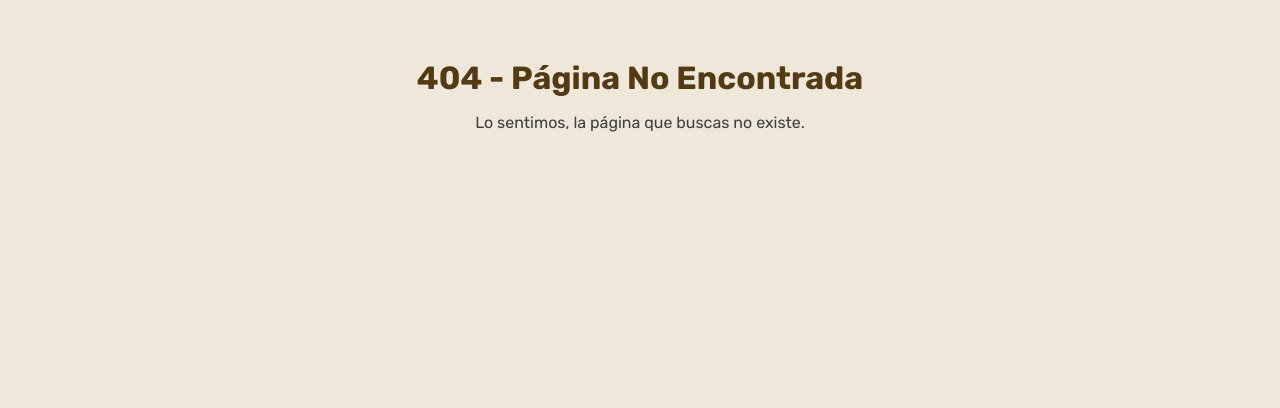
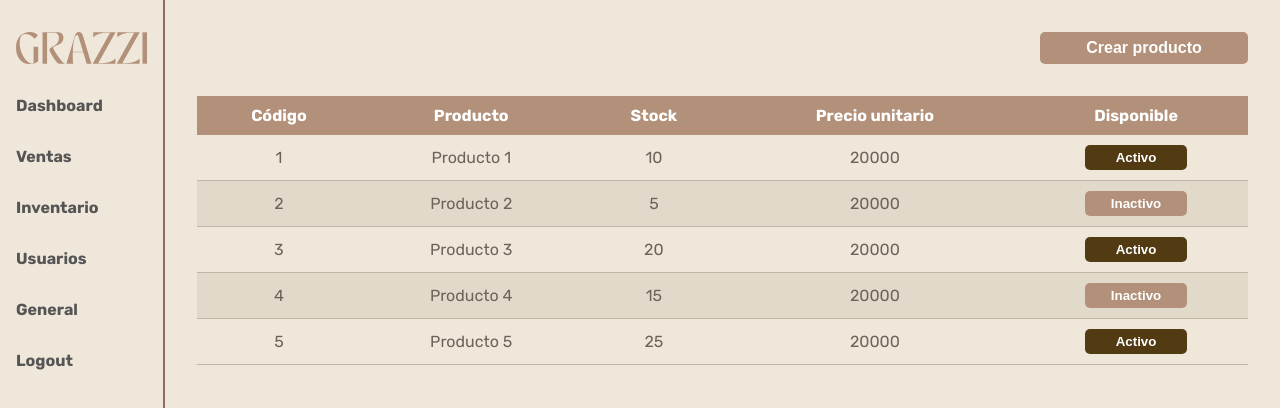
Before and after one commit to grazzi-byg/grazzi-admin, a React (Vite) app: page /inventory in a window 1280 px wide. Before the commit this address had no page. Shown: the top 408 px of the page. Built offline with nearby package versions, Linux system fonts and the light colour scheme; sample sign-in values are in the browser's storage.

Commit message:
Products to inventory changed

```diff
--- a/src/layouts/sidebar/Sidebar.jsx
+++ b/src/layouts/sidebar/Sidebar.jsx
@@ -40,11 +40,11 @@ export default function Sidebar() {
           </li>
           <li>
             <Link
-              to="/products"
+              to="/inventory"
               className="sidebar-link"
               onClick={() => setIsSidebarOpen(false)}
             >
-              Productos
+              Inventario
             </Link>
           </li>
           <li>
--- a/src/pages/products/Products.css
+++ b/src/pages/inventory/Inventory.css
@@ -1,4 +1,4 @@
-.products-container {
+.inventory-container {
   width: 100%;
   height: 100%;
   display: flex;
@@ -8,7 +8,7 @@
   gap: 2rem;
 }
 
-.products-create-button {
+.inventory-create-button {
   display: flex;
   justify-content: center;
   align-items: center;
@@ -24,6 +24,6 @@
   transition: background-color 0.3s ease;
 }
 
-.products-create-button:hover {
+.inventory-create-button:hover {
   background-color: #523a12;
 }
--- a/src/pages/products/Products.jsx
+++ b/src/pages/inventory/Inventory.jsx
@@ -1,8 +1,8 @@
-import "./Products.css";
+import "./Inventory.css";
 import { useState } from "react";
 import { useNavigate } from "react-router";
 
-export default function Products() {
+export default function Inventory() {
   let navigate = useNavigate();
 
   const [availability, setAvailability] = useState({
@@ -21,10 +21,10 @@ export default function Products() {
   };
 
   return (
-    <div className="products-container">
+    <div className="inventory-container">
       <button
-        className="products-create-button"
-        onClick={() => navigate("/products/create")}
+        className="inventory-create-button"
+        onClick={() => navigate("/inventory/create")}
       >
         Crear producto
       </button>
--- a/src/pages/products/create-product/CreateProduct.jsx
+++ /dev/null
@@ -1,3 +0,0 @@
-export default function CreateProduct() {
-    return null
-}
--- a/src/routes/RoutesGrazzi.jsx
+++ b/src/routes/RoutesGrazzi.jsx
@@ -4,8 +4,7 @@ import Page404 from "../pages/page-404/Page404";
 import Dashboard from "../pages/dashboard/Dashboard";
 import Login from "../pages/login/Login";
 import Sales from "../pages/sales/Sales";
-import Products from "../pages/products/Products";
-import CreateProduct from "../pages/products/create-product/CreateProduct";
+import Inventory from "../pages/inventory/Inventory";
 import Logout from "../pages/logout/Logout";
 import ProtectedRoute from "./ProtectedRoute";
 
@@ -19,8 +18,7 @@ export default function RoutesGrazzi() {
             <Route path="logout" element={<Logout />} />
             <Route path="dashboard" element={<Dashboard />} />
             <Route path="sales" element={<Sales />} />
-            <Route path="products" element={<Products />} />
-            <Route path="products/create" element={<CreateProduct />} />
+            <Route path="inventory" element={<Inventory />} />
           </Route>
         </Route>
         <Route path="*" element={<Page404 />} />
```
Also changed, not shown: src/pages/products/create-product/CreateProduct.css (deleted).
